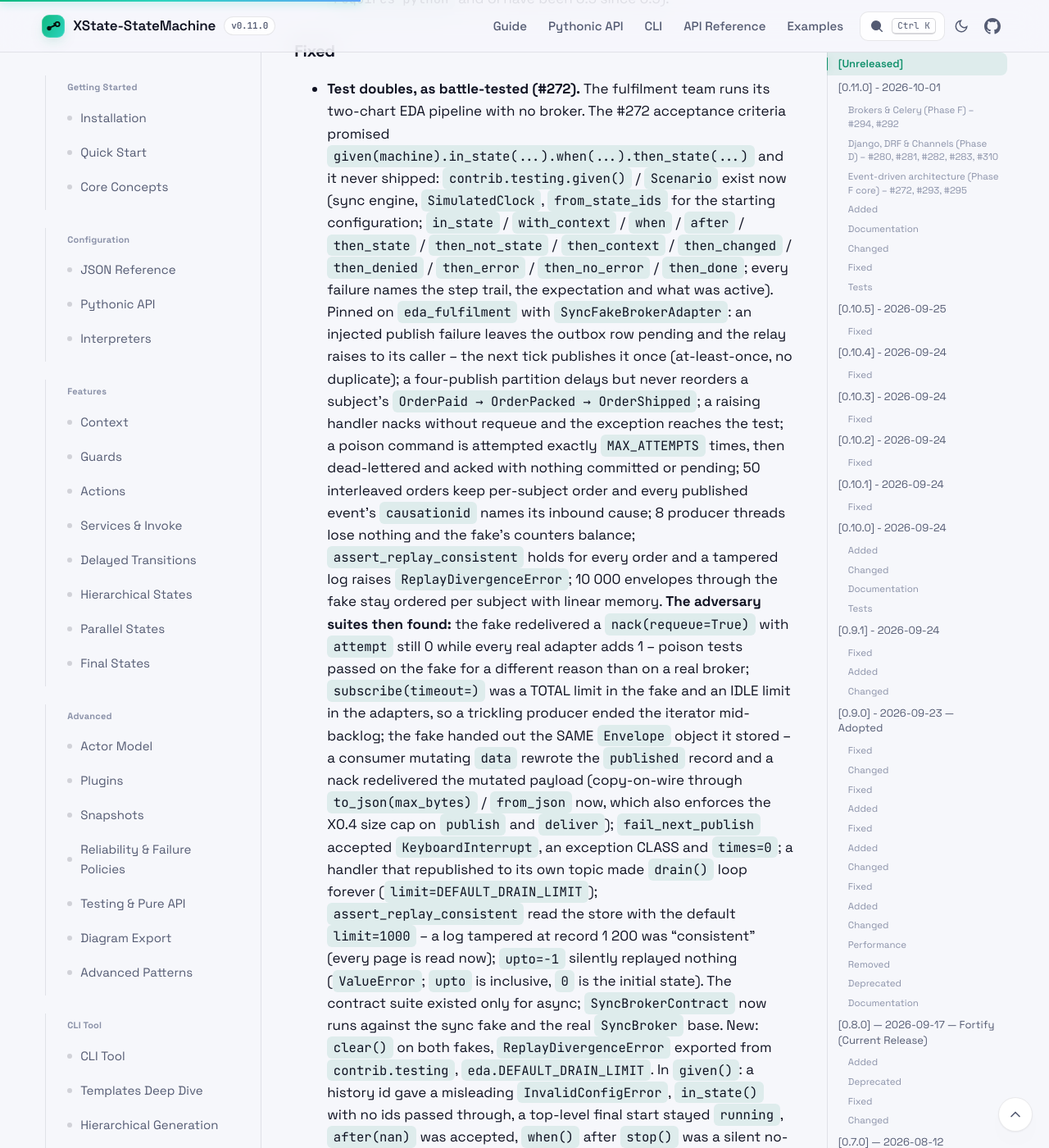
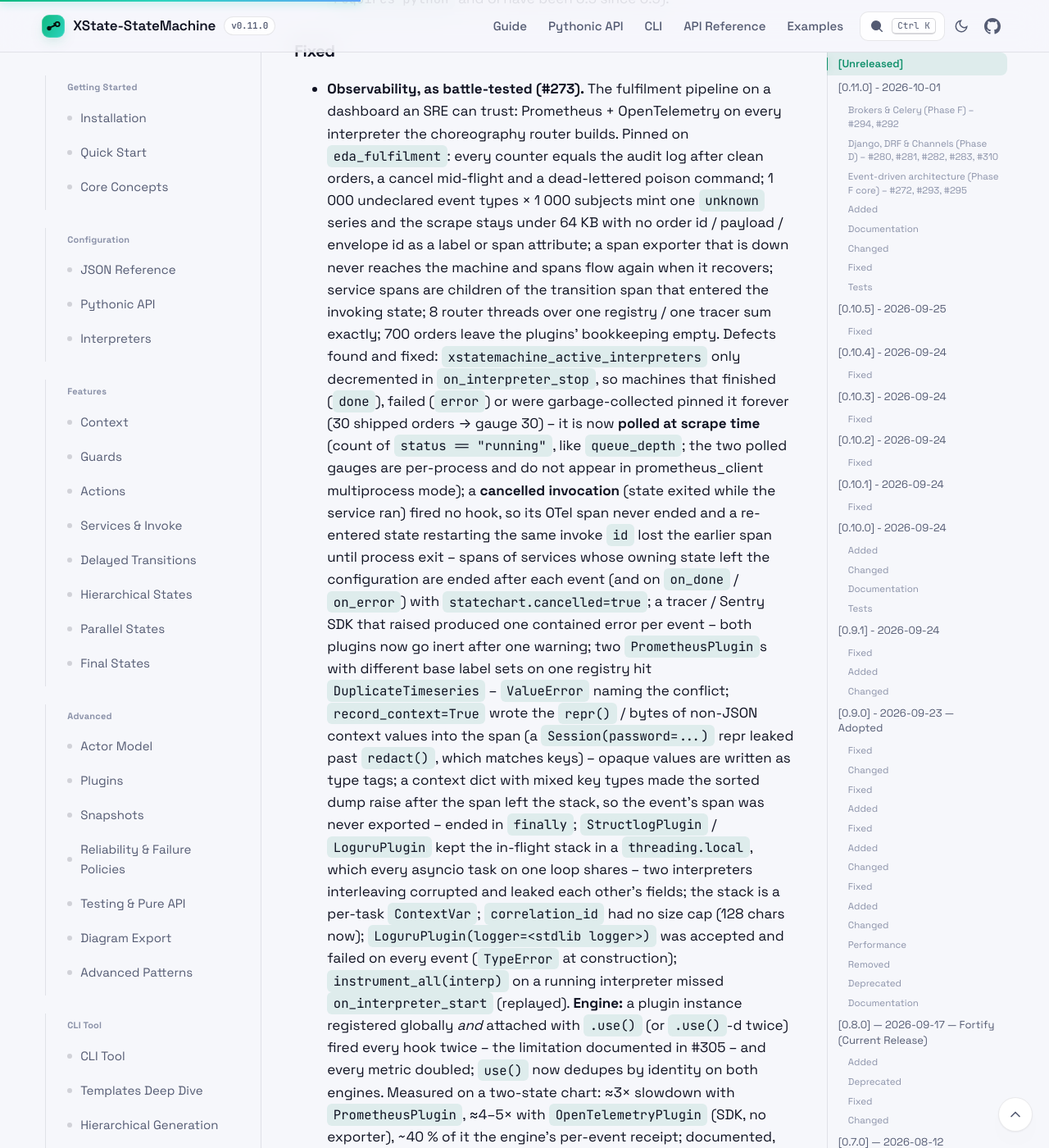
Before and after one commit to basiltt/xstate-statemachine, a Jekyll site: the page built from docs/_guide/changelog.md, in a window 1280 px wide and 1400 px high, scrolled down 44061 px. Shown: the whole window at 82% size. Built offline with Jekyll 4.4.1, drawn with Linux system fonts in a browser that asks for light colours; some of the changed text lies outside the part shown.

Commit message:
docs(273): changelog bullet (both copies), API section for the observability plugins, use() dedupe rows
Co-Authored-By: Claude Fable 5 <noreply@anthropic.com>

```diff
--- a/docs/_guide/changelog.md
+++ b/docs/_guide/changelog.md
@@ -1456,6 +1456,52 @@ _No unreleased changes yet._
 
 ### Fixed
 
+- **Observability, as battle-tested (#273).** The fulfilment pipeline on a
+  dashboard an SRE can trust: Prometheus + OpenTelemetry on every
+  interpreter the choreography router builds. Pinned on `eda_fulfilment`:
+  every counter equals the audit log after clean orders, a cancel
+  mid-flight and a dead-lettered poison command; 1 000 undeclared event
+  types × 1 000 subjects mint one `unknown` series and the scrape stays
+  under 64 KB with no order id / payload / envelope id as a label or span
+  attribute; a span exporter that is down never reaches the machine and
+  spans flow again when it recovers; service spans are children of the
+  transition span that entered the invoking state; 8 router threads over
+  one registry / one tracer sum exactly; 700 orders leave the plugins'
+  bookkeeping empty. Defects found and fixed: `xstatemachine_active_interpreters`
+  only decremented in `on_interpreter_stop`, so machines that finished
+  (`done`), failed (`error`) or were garbage-collected pinned it forever
+  (30 shipped orders → gauge 30) -- it is now **polled at scrape time**
+  (count of `status == "running"`, like `queue_depth`; the two polled
+  gauges are per-process and do not appear in prometheus_client
+  multiprocess mode); a **cancelled invocation** (state exited while the
+  service ran) fired no hook, so its OTel span never ended and a
+  re-entered state restarting the same invoke `id` lost the earlier span
+  until process exit -- spans of services whose owning state left the
+  configuration are ended after each event (and on `on_done` /
+  `on_error`) with `statechart.cancelled=true`; a tracer / Sentry SDK
+  that raised produced one contained error per event -- both plugins now
+  go inert after one warning; two `PrometheusPlugin`s with different
+  base label sets on one registry hit `DuplicateTimeseries` --
+  `ValueError` naming the conflict; `record_context=True` wrote the
+  `repr()` / bytes of non-JSON context values into the span (a
+  `Session(password=...)` repr leaked past `redact()`, which matches
+  keys) -- opaque values are written as type tags; a context dict with
+  mixed key types made the sorted dump raise after the span left the
+  stack, so the event's span was never exported -- ended in `finally`;
+  `StructlogPlugin` / `LoguruPlugin` kept the in-flight stack in a
+  `threading.local`, which every asyncio task on one loop shares -- two
+  interpreters interleaving corrupted and leaked each other's fields;
+  the stack is a per-task `ContextVar`; `correlation_id` had no size cap
+  (128 chars now); `LoguruPlugin(logger=<stdlib logger>)` was accepted
+  and failed on every event (`TypeError` at construction);
+  `instrument_all(interp)` on a running interpreter missed
+  `on_interpreter_start` (replayed). **Engine:** a plugin instance
+  registered globally *and* attached with `.use()` (or `.use()`-d twice)
+  fired every hook twice -- the limitation documented in #305 -- and
+  every metric doubled; `use()` now dedupes by identity on both engines.
+  Measured on a two-state chart: ≈3× slowdown with `PrometheusPlugin`,
+  ≈4–5× with `OpenTelemetryPlugin` (SDK, no exporter), ~40 % of it the
+  engine's per-event receipt; documented, no budget.
 - **Test doubles, as battle-tested (#272).** The fulfilment team runs its
   two-chart EDA pipeline with no broker. The #272 acceptance criteria
   promised `given(machine).in_state(...).when(...).then_state(...)` and
```
Also changed, not shown: docs/api/index.md (+16 -2 lines), CHANGELOG.md.
